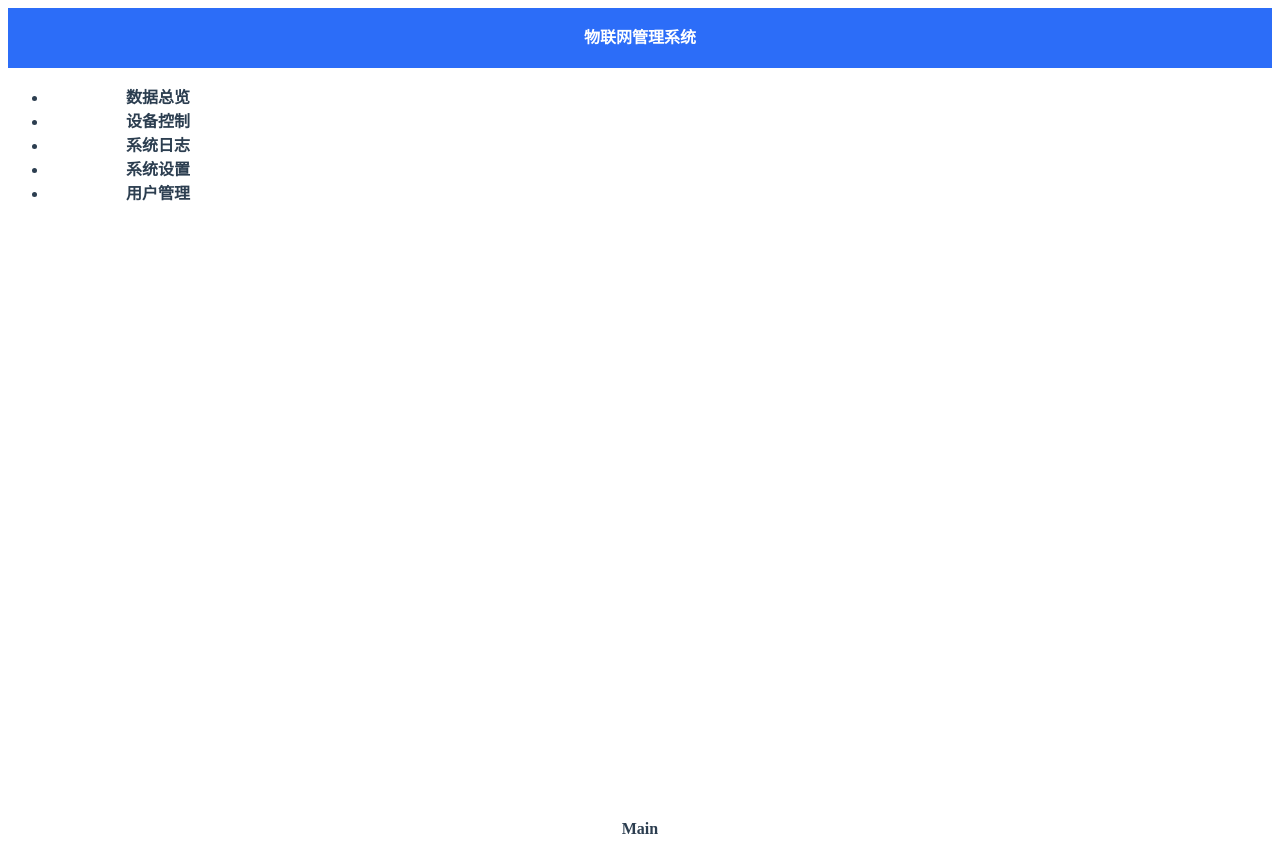
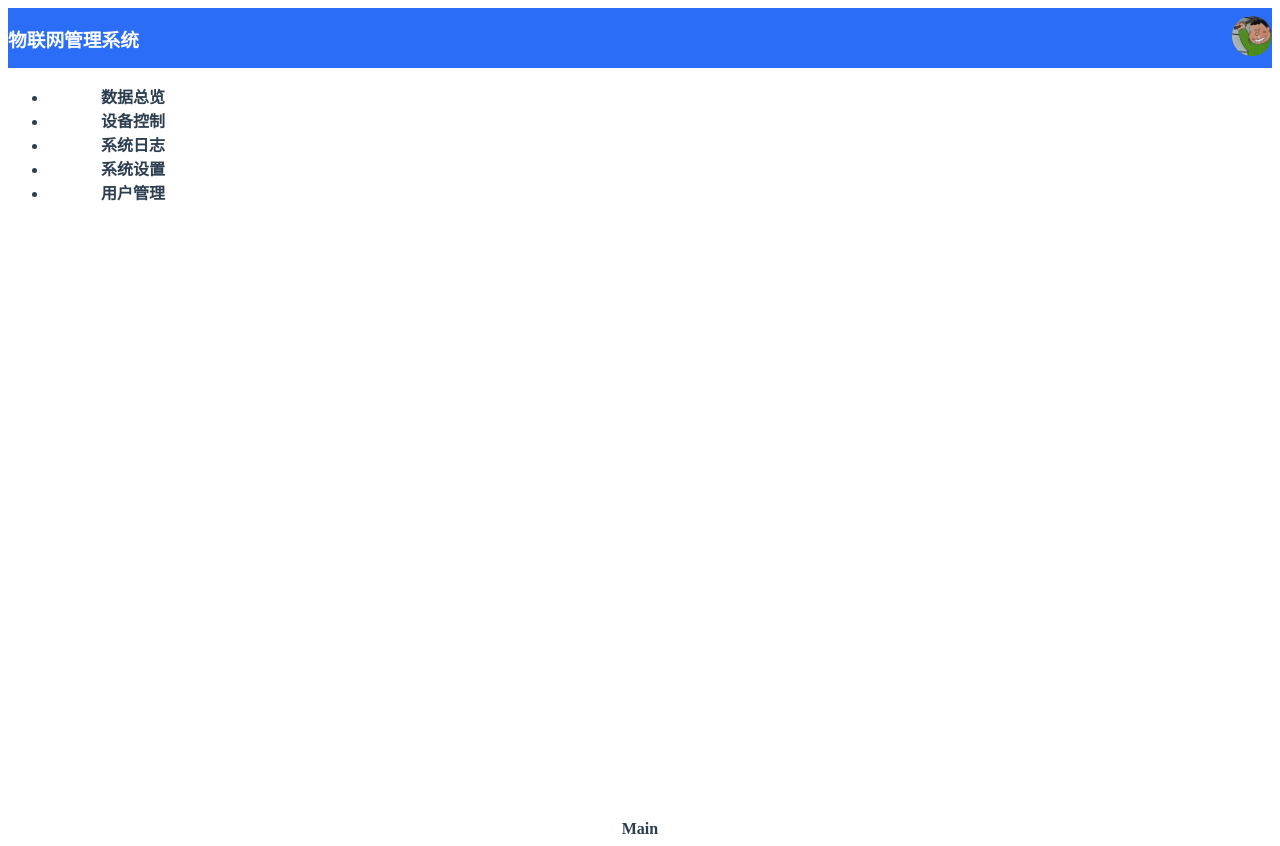
Before and after one commit to DaneSun0320/Smart_Fire_Control-element-ui, a Vue app: page / in a window 1280 px wide. Built offline with nearby package versions, Linux system fonts and the light colour scheme; a web font is replaced by a local one.

Commit message:
Header组件化

```diff
--- a/src/components/Aside.vue
+++ b/src/components/Aside.vue
@@ -16,7 +16,7 @@
 
 <style>
     .el-menu-vertical-demo:not(.el-menu--collapse) {
-        width: 200px;
+        width: 150px;
         height:90vh;
         min-height: 200px;
     }
--- /dev/null
+++ b/src/components/Header.vue
@@ -0,0 +1,49 @@
+<template>
+    <header>
+        <div class="l-content">
+            <h3 style="color: #ffffff">物联网管理系统</h3>
+        </div>
+        <div class="r-content">
+            <el-dropdown trigger="click" size="mini">
+                <span class="el-dropdown-link">
+                    <img :src="userAvatar" class="user-avatar"/>
+                </span>
+                <el-dropdown-menu slot="dropdown">
+                    <el-dropdown-item>个人中心</el-dropdown-item>
+                    <el-dropdown-item>退出登录</el-dropdown-item>
+                </el-dropdown-menu>
+            </el-dropdown>
+        </div>
+    </header>
+</template>
+
+<script>
+export default {
+  name: 'Header',
+  data () {
+    return {
+      userAvatar: require('../assets/avatar.jpg')
+    }
+  }
+}
+</script>
+
+<style lang="scss" scoped>
+header{
+    display: flex;
+    height: 100%;
+    align-items: center;
+    justify-content: space-between;
+}
+.l-content{
+    display: flex;
+    align-items: center;
+}
+.r-content{
+    .user-avatar{
+        width: 40px;
+        height: 40px;
+        border-radius: 50%;
+    }
+}
+</style>
--- a/src/views/Main.vue
+++ b/src/views/Main.vue
@@ -1,11 +1,7 @@
 <template>
   <el-container style="height:100%">
     <el-header>
-      <el-row type="flex">
-        <el-col :span="3" justify="start"><div style="font-weight: 900;color: #ffffff">物联网管理系统</div></el-col>
-        <el-col :span="6"><div class="grid-content bg-purple-light"></div></el-col>
-        <el-col :span="6"><div class="grid-content bg-purple"></div></el-col>
-      </el-row>
+      <Header></Header>
     </el-header>
     <el-container>
       <Aside></Aside>
@@ -15,20 +11,18 @@
 </template>
 <style lang="scss" scoped>
   .el-header{
+    width: 100%;
     background-color: #2c6df8;
     color: #2c6df8;
     text-align: center;
-    line-height: 60px;
   }
   </style>
 <script>
-// @ is an alias to /src
 import Aside from '@/components/Aside.vue'
+import Header from '@/components/Header.vue'
 
 export default {
   name: 'Main',
-  components: {
-    Aside
-  }
+  components: { Header, Aside }
 }
 </script>
```
Also changed, not shown: src/main.js (+7 -1 lines), src/assets/avatar.jpg (added).
